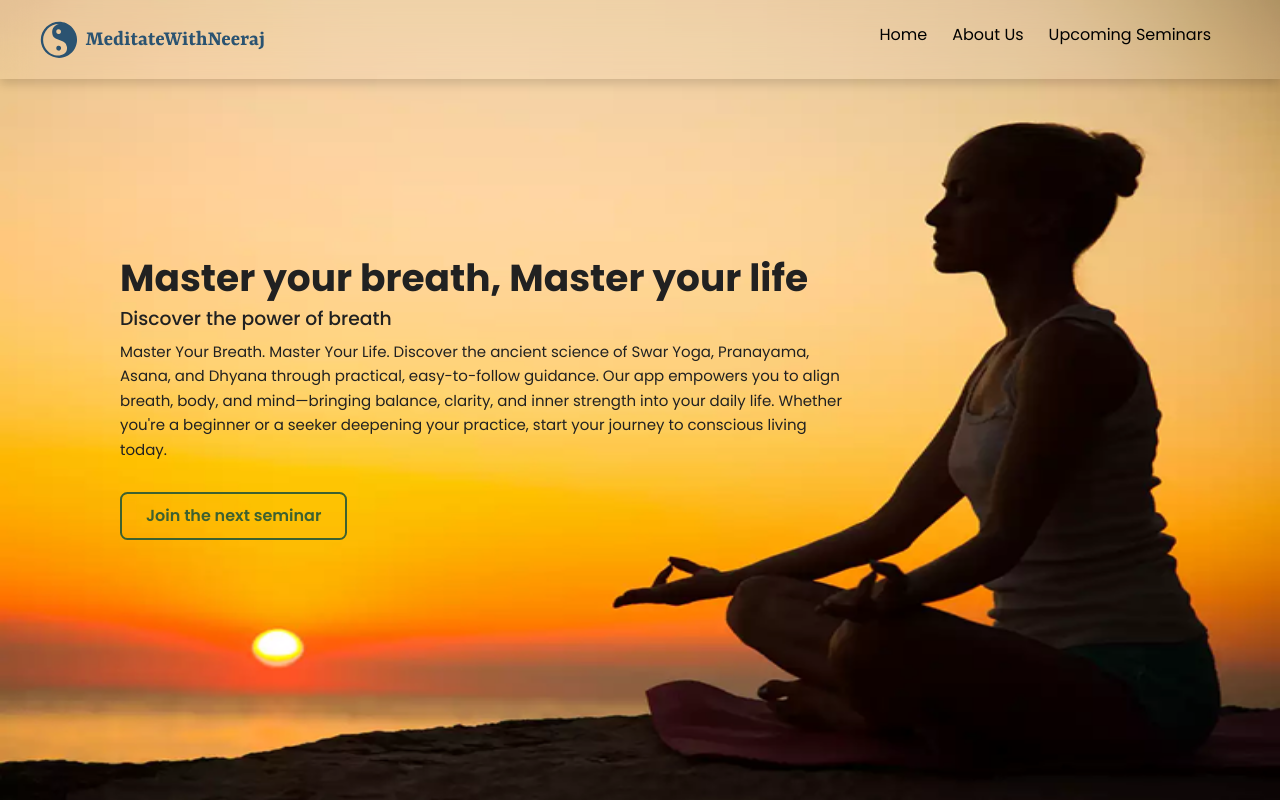
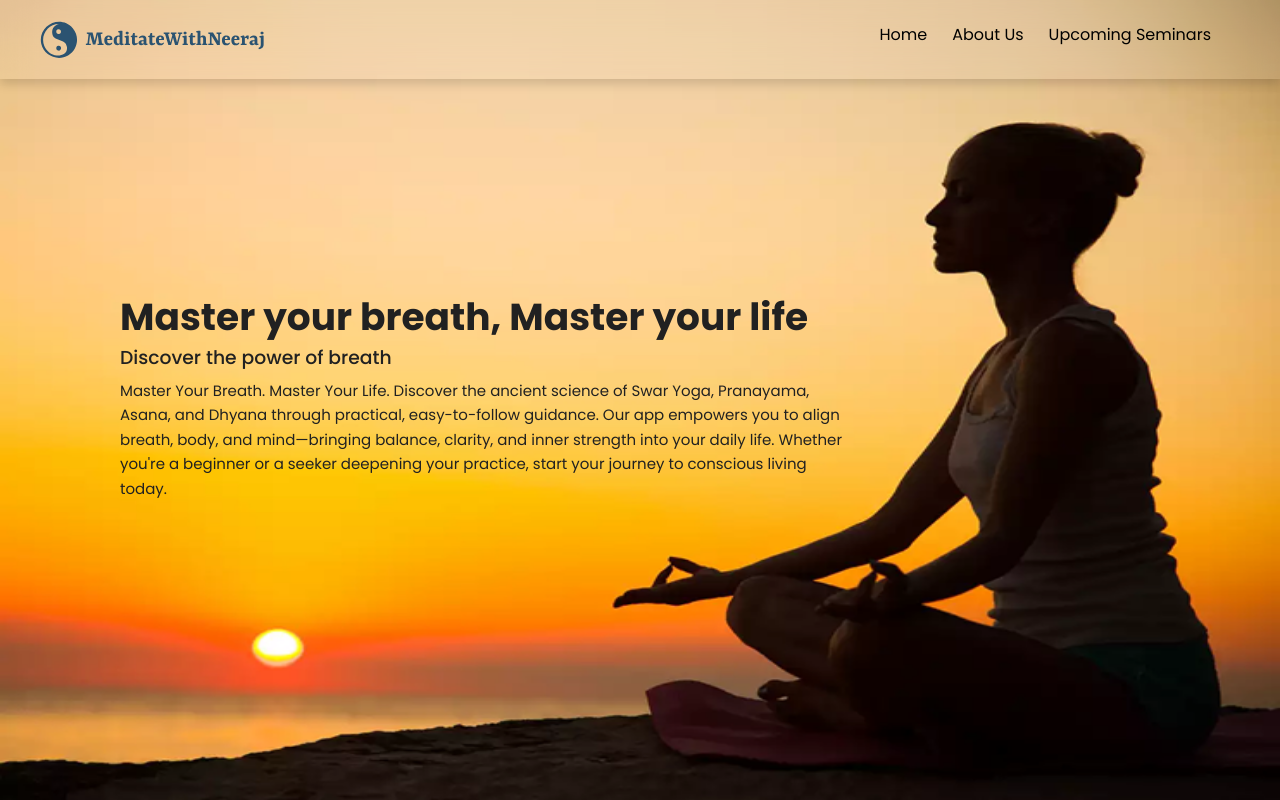
Before and after one commit to Nirvana-Technologies/meditate-with-neeraj, an Angular app in the folder mwn-frontend-homepage/: page /home in a window 1280 px wide. Shown: the top 800 px of the page. Built offline with nearby package versions, Linux system fonts and the light colour scheme; a web font is replaced by a local one.

Commit message:
Button commented

```diff
--- a/mwn-frontend-homepage/src/app/screens/home/home.html
+++ b/mwn-frontend-homepage/src/app/screens/home/home.html
@@ -20,20 +20,20 @@
       a beginner or a seeker deepening your practice, start your journey to
       conscious living today.
     </span>
-    <button
+    <!-- <button
       class="!border-2 border-[#3D6130] text-[#3D6130] !font-semibold !rounded-xl px-6 py-3 mt-5 text-lg w-auto transition-all duration-250 ease-[cubic-bezier(.645,.045,.355,1)] hover:shadow-[3px_3px_0_0_#355025] hover:translate-x-[-4px] hover:translate-y-[-4px]">
       Join the next seminar
-    </button>
+    </button> -->
   </div>
 </div>
 
 <!-- Mobile content -->
 <div class="md:hidden my-6 mx-6 space-y-4">
-  <button
+  <!-- <button
     class="w-full !bg-[#3D6130] text-white !rounded-xl px-6 py-3 text-lg transition-colors duration-300 hover:!bg-[#355025]"
     aria-label="Join the next seminar">
     Join the next seminar
-  </button>
+  </button> -->
   <div class="text-base leading-relaxed mt-16">
     <div class="text-4xl underline underline-offset-10 mb-7">
       Discover the power of breath
```
